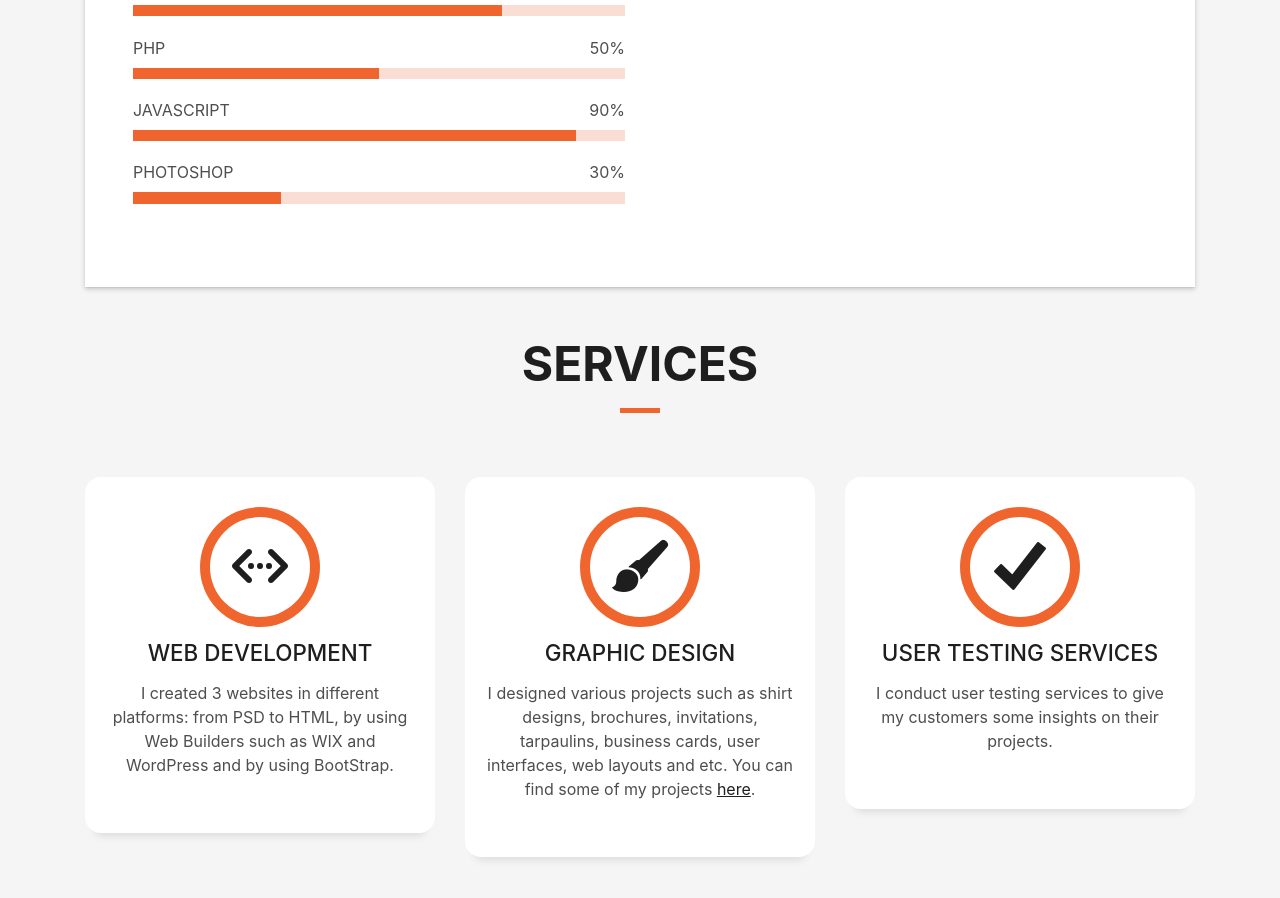
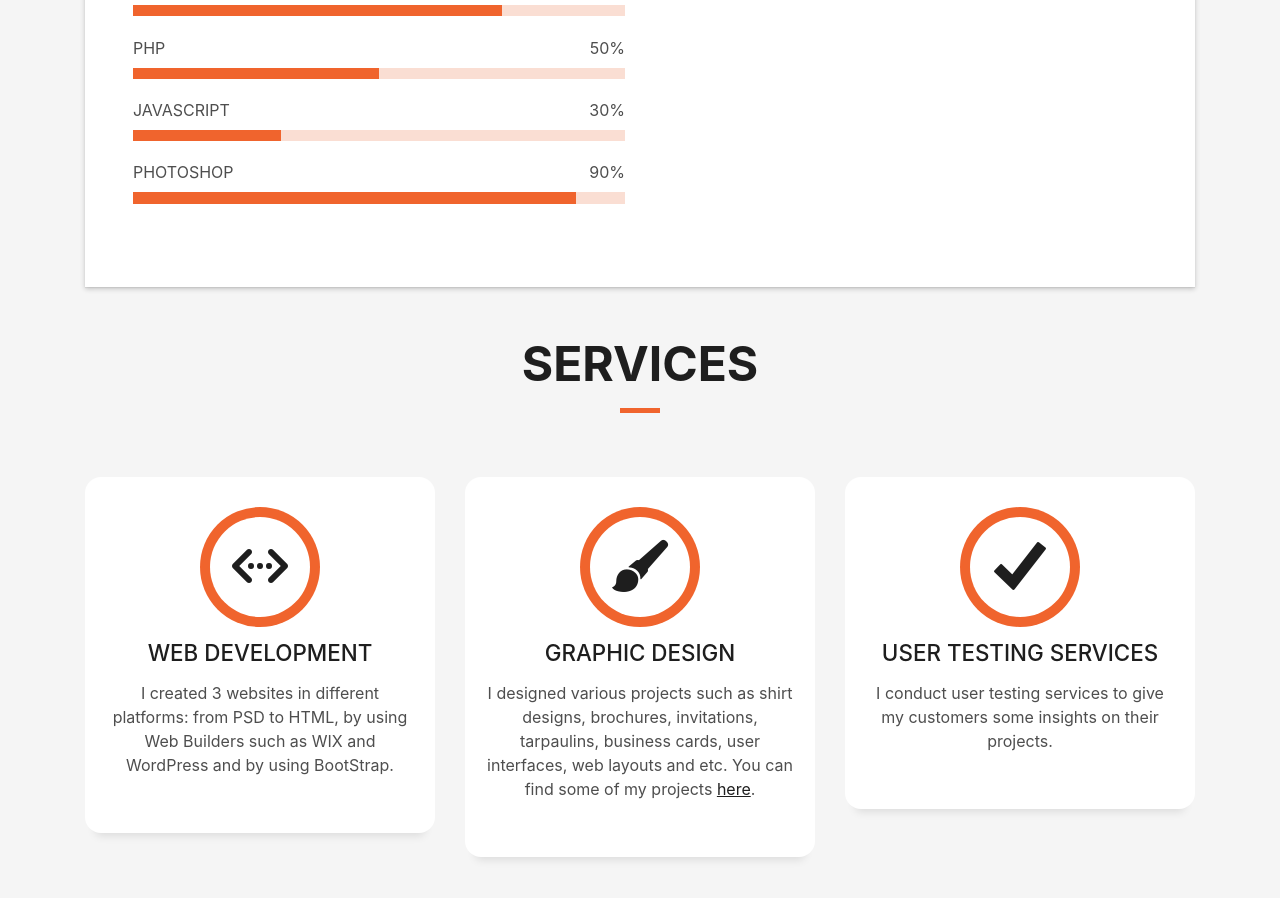
Before and after one commit to kmKowdz/kmalarcon, a plain HTML site: page index.html in a window 1280 px wide. Shown: the part 1279-2177 px from the top of the page. Drawn offline with Linux system fonts and the light colour scheme; files whose address does not match are found by name.

Commit message:
adjust progress for javascript

```diff
--- a/index.html
+++ b/index.html
@@ -119,14 +119,14 @@
                     <div class="progress-bar" role="progressbar" style="width: 50%" aria-valuenow="50" aria-valuemin="0"
                       aria-valuemax="100"></div>
                   </div>
-                  <span>JAVASCRIPT</span> <span class="pull-right">90%</span>
+                  <span>JAVASCRIPT</span> <span class="pull-right">30%</span>
+                  <div class="progress">
+                    <div class="progress-bar" role="progressbar" style="width: 30%" aria-valuenow="90" aria-valuemin="0"
+                      aria-valuemax="100"></div>
+                  </div>
+				          <span>PHOTOSHOP</span> <span class="pull-right">90%</span>
                   <div class="progress">
                     <div class="progress-bar" role="progressbar" style="width: 90%" aria-valuenow="90" aria-valuemin="0"
-                      aria-valuemax="100"></div>
-                  </div>
-				  <span>PHOTOSHOP</span> <span class="pull-right">30%</span>
-                  <div class="progress">
-                    <div class="progress-bar" role="progressbar" style="width: 30%" aria-valuenow="90" aria-valuemin="0"
                       aria-valuemax="100"></div>
                   </div>
                 </div>
```
